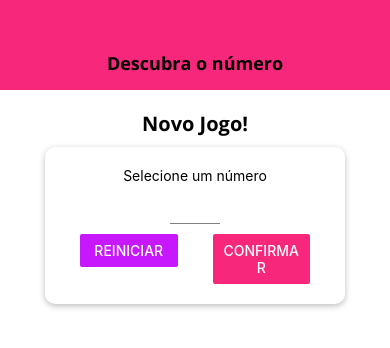
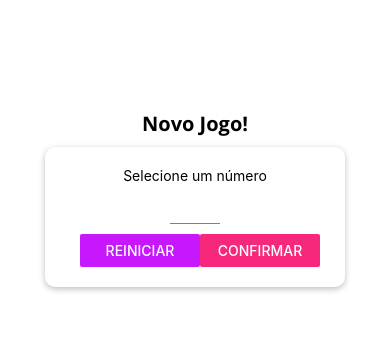
Before and after one commit to souzakayque/reactnative-discover-number, a React Native app: screen / in a window 390 px wide. Shown: the top 348 px of the page. Built offline with nearby package versions, Linux system fonts and the light colour scheme.

Commit message:
creating layouts based on plataform os

```diff
--- a/components/Header.js
+++ b/components/Header.js
@@ -1,13 +1,21 @@
 import React from 'react';
-import { View, Text, StyleSheet } from 'react-native';
+import { View, Text, StyleSheet, Platform } from 'react-native';
 
 import Colors from '../constants/colors'
 import TitleText from './TitleText';
 
 const Header = props => {
     return (
-        <View style={styles.header}>
-            <TitleText style={styles.headerTitle}>
+        <View
+            style={
+                {
+                    ...styles.headerBase,
+                    ...Platform.select({
+                        ios: styles.headerIOS,
+                        android: styles.headerAndroid
+                    })
+                }}>
+            <TitleText style={styles.title}>
                 {props.title}
             </TitleText>
         </View>
@@ -15,18 +23,33 @@ const Header = props => {
 };
 
 const styles = StyleSheet.create({
-    header: {
+    headerBase: {
         width: '100%',
         height: 90,
         paddingTop: 36,
-        backgroundColor: Colors.primary,
+        backgroundColor: Platform.OS === 'android' ? Colors.primary : 'white',
+        borderBottomColor: Platform.OS === 'ios' ? '#CCC' : 'transparent',
+        borderBottomWidth: Platform.OS === 'ios' ? 1 : 0,
         alignItems: 'center',
         justifyContent: 'center'
+    },
+    headerIOS: {
+        backgroundColor: 'white',
+        borderBottomColor: '#CCC',
+        borderBottomWidth: 1,
+    },
+    headerAndroid: {
+        backgroundColor: Colors.primary,
+        borderBottomColor: 'transparent',
+        borderBottomWidth: 0,
     },
     headerTitle: {
         color: 'black',
         fontSize: 18,
         fontFamily: 'open-sans-bold'
+    },
+    title: {
+        color: Platform.OS === 'ios' ? Colors.primary : 'white'
     }
 });
 
--- a/components/MainButton.js
+++ b/components/MainButton.ios.js
@@ -1,9 +1,10 @@
 import React from 'react';
-import { View, Text, StyleSheet, TouchableOpacity } from 'react-native';
+import { View, Text, StyleSheet, TouchableOpacity, TouchableNativeFeedback, Platform } from 'react-native';
 
 import Colors from '../constants/colors';
 
 const MainButton = props => {
+
     return (
         <TouchableOpacity
             activeOpacity={0.6}
@@ -34,7 +35,7 @@ const styles = StyleSheet.create({
         color: 'white',
         fontFamily: 'open-sans',
         fontSize: 18
-    }
+    },
 });
 
 export default MainButton;
--- a/package.json
+++ b/package.json
@@ -11,6 +11,7 @@
     "expo": "~41.0.1",
     "expo-app-loading": "^1.0.3",
     "expo-font": "~9.1.0",
+    "expo-screen-orientation": "~3.1.0",
     "expo-status-bar": "~1.0.4",
     "react": "16.13.1",
     "react-dom": "16.13.1",
--- a/screens/GameScreen.js
+++ b/screens/GameScreen.js
@@ -1,6 +1,8 @@
 import React, { useState, useRef, useEffect } from 'react';
 import { View, Text, StyleSheet, Button, Alert, ScrollView, FlatList, Dimensions } from 'react-native';
 import { Ionicons } from '@expo/vector-icons';
+// import { ScreenOrientation } from 'expo';
+import * as ScreenOrientation from 'expo-screen-orientation';
 
 import NumberContainer from '../components/NumberContainer';
 import Card from '../components/Card';
@@ -8,6 +10,7 @@ import MainButton from '../components/MainButton';
 import BodyText from '../components/BodyText';
 
 import DefaultStyles from '../constants/default-styles';
+
 
 const generateRandomBetween = (min, max, exclude) => {
     min = Math.ceil(min);
@@ -29,6 +32,7 @@ const renderListItem = (listLength, itemData) => (
 );
 
 const GameScreen = props => {
+    ScreenOrientation.lockAsync(ScreenOrientation.OrientationLock.PORTRAIT);
 
     // start - update layout when orientation changes
     const [availableDeviceWidth, setAvailableDeviceWidth] = useState(Dimensions.get('window').width);
--- a/screens/StartGameScreen.js
+++ b/screens/StartGameScreen.js
@@ -11,10 +11,10 @@ import MainButton from '../components/MainButton';
 import Colors from '../constants/colors';
 
 const StartGameScreen = props => {
-    const [buttonWidth, setButtonWidth] = useState(Dimensions.get('window').width / 4);
+    const [buttonWidth, setButtonWidth] = useState(Dimensions.get('window').width / 3.25);
     useEffect(() => {
         const updateLayout = () => {
-            setButtonWidth(Dimensions.get('window').width / 4);
+            setButtonWidth(Dimensions.get('window').width / 3.25);
         }
 
         Dimensions.addEventListener('change', updateLayout);
```
Also changed, not shown: components/MainButton.android.js (added, +54 -0 lines), 2 other files (tests, documents, lock files or other folders).
